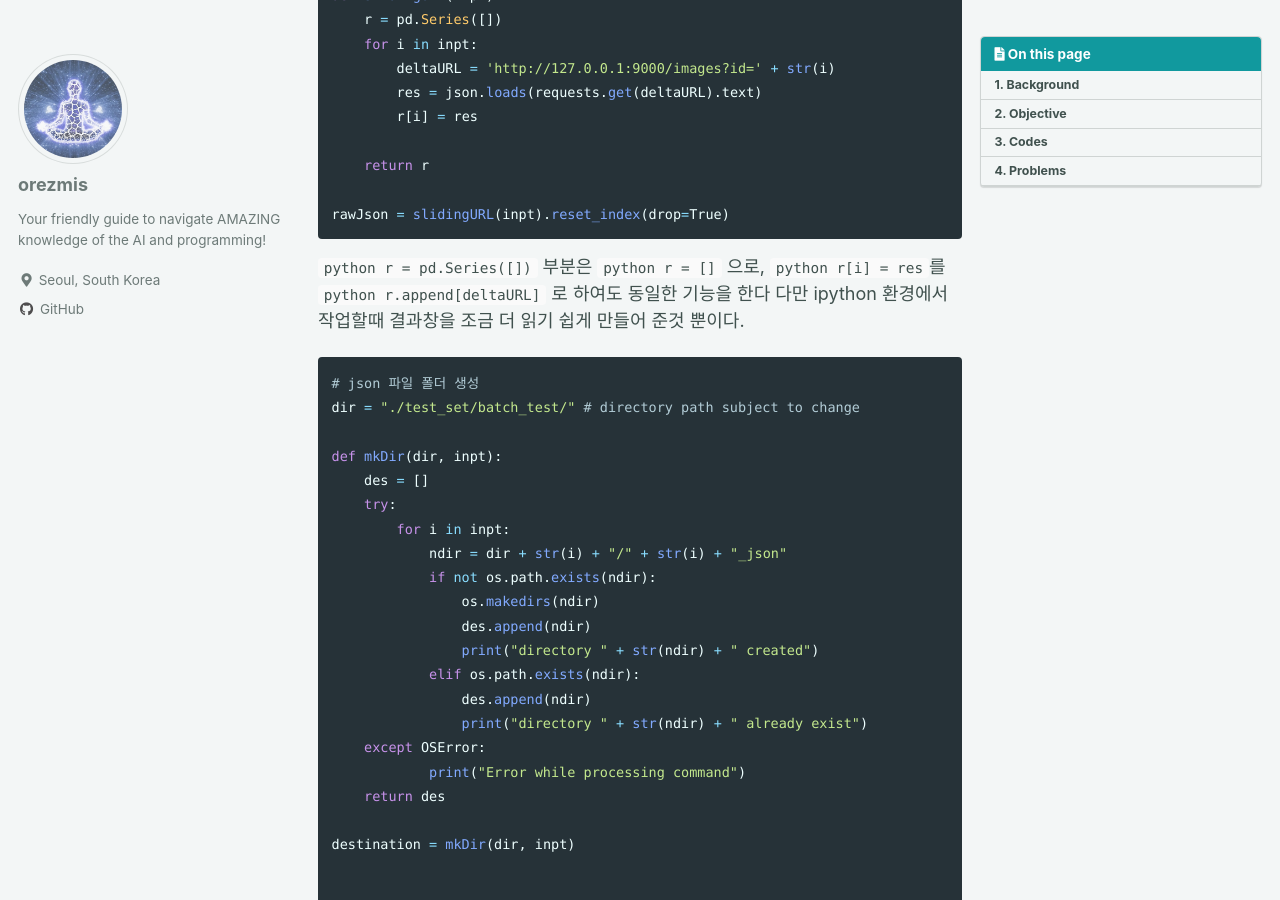
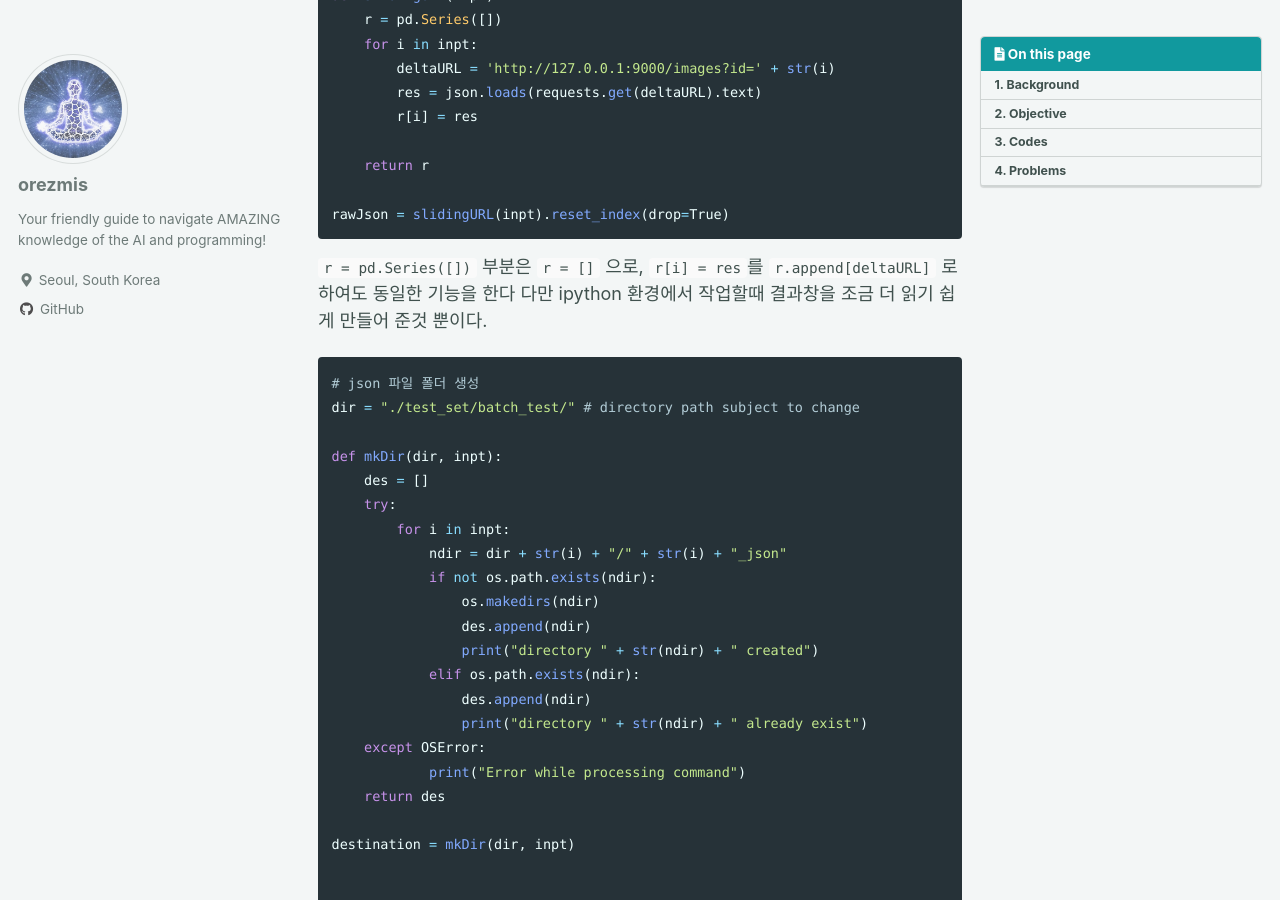
Before and after one commit to orezmis/orezmis.github.io, a Jekyll site: the page built from _posts/2020-11-16-journal_02.md, in a window 1280 px wide and 900 px high, scrolled down 1921 px. Built offline with Jekyll 4.4.1, drawn with Linux system fonts in a browser that asks for light colours; cached includes are drawn as plain includes.

Commit message:
second journal

````diff
--- a/_posts/2020-11-16-journal_02.md
+++ b/_posts/2020-11-16-journal_02.md
@@ -86,8 +86,8 @@ def slidingURL(inpt):
 
 rawJson = slidingURL(inpt).reset_index(drop=True)
 ```
-```python r = pd.Series([]) ``` 부분은 ```python r = [] ``` 으로,
-```python r[i] = res ```를 ```python r.append[deltaURL] ``` 로 하여도 동일한 기능을 한다
+``` r = pd.Series([]) ``` 부분은 ``` r = [] ``` 으로,
+``` r[i] = res ```를 ``` r.append[deltaURL] ``` 로 하여도 동일한 기능을 한다
 다만 ipython 환경에서 작업할때 결과창을 조금 더 읽기 쉽게 만들어 준것 뿐이다.
 
 
````
